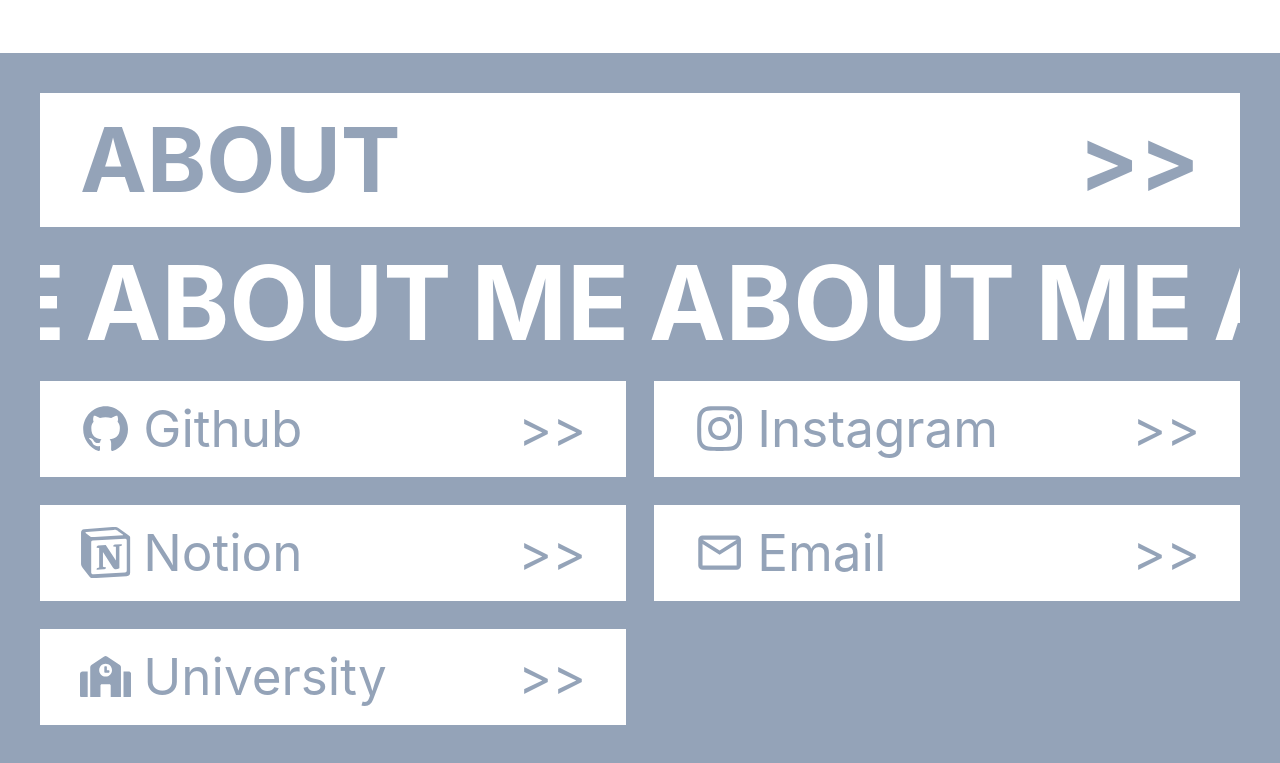
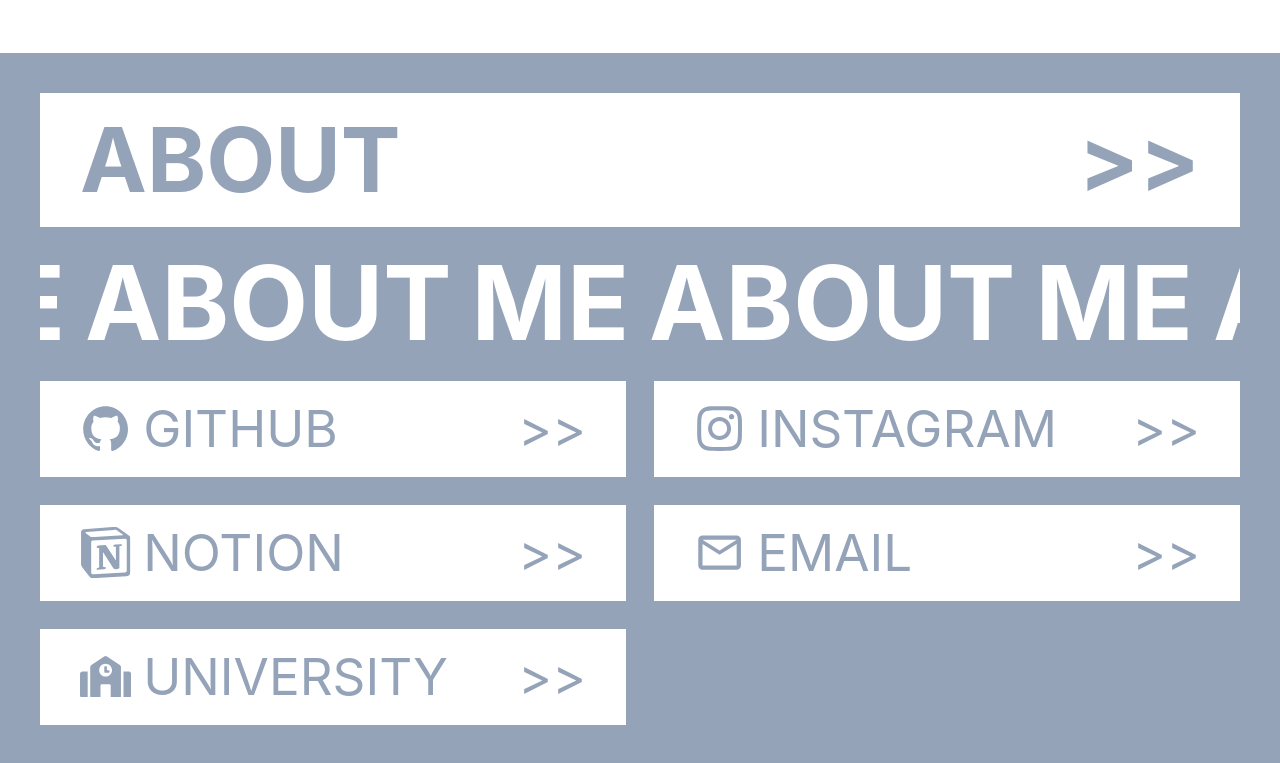
Before and after one commit to yunchan312/profile_renewal, a React (Create React App) app: page / in a window 1280 px wide. Shown: the part 1536-2299 px from the top of the page. Built offline with nearby package versions, Linux system fonts and the light colour scheme.

Commit message:
feat: about page modal

```diff
--- a/package.json
+++ b/package.json
@@ -9,8 +9,11 @@
     "react": "^18.2.0",
     "react-dom": "^18.2.0",
     "react-icons": "^5.0.1",
+    "react-modal": "^3.16.1",
     "react-router-dom": "^6.21.3",
     "react-scripts": "5.0.1",
+    "react-spinners": "^0.13.8",
+    "recoil": "^0.7.7",
     "web-vitals": "^2.1.0"
   },
   "scripts": {
--- a/src/Components/Card.js
+++ b/src/Components/Card.js
@@ -1,6 +1,22 @@
-export default function Card({ Icon, title }) {
+import { useRecoilState, useRecoilValue } from "recoil";
+import { ModalContents, ModalState } from "../atom";
+
+export default function Card({ Icon, title, content, detail }) {
+  const [isModal, setIsModal] = useRecoilState(ModalState);
+  const [modalContet, setIsModalContent] = useRecoilState(ModalContents);
+
   return (
-    <div className="bg-white w-full py-3 px-10 h-24 flex justify-between items-center hover:cursor-pointer hover:scale-[1.01]">
+    <div
+      className="bg-white w-full py-3 px-10 h-24 flex justify-between items-center hover:cursor-pointer hover:scale-[1.01]"
+      onClick={() => {
+        setIsModalContent({
+          title: title,
+          content: content,
+          detail: detail,
+        });
+        setIsModal((prev) => !prev);
+      }}
+    >
       <div className="flex items-center gap-3">
         <div className="text-[4vw]">{Icon}</div>
         <div className="text-[4vw]">{title}</div>
--- a/src/Components/Info.js
+++ b/src/Components/Info.js
@@ -5,21 +5,57 @@ import { MdOutlineEmail } from "react-icons/md";
 import { FaSchool } from "react-icons/fa";
 import { SiNotion } from "react-icons/si";
 import TextSlider from "./TextSlider";
+import { Link } from "react-router-dom";
+import CustomModal from "./Modal";
+import { useRecoilState } from "recoil";
+import { ModalContents, ModalState } from "../atom";
+import { ClimbingBoxLoader } from "react-spinners";
 
 export default function Info() {
+  const [isModal, setIsModal] = useRecoilState(ModalState);
+
   return (
     <div className="bg-slate-400 py-10 px-10 min-h-[90vh]">
+      {isModal ? <CustomModal /> : null}
       <div className=" text-slate-400 font-bold md:text-[7vw] text-[10vw] px-10 flex bg-white justify-between">
         <div>ABOUT</div>
         <div>{`>>`}</div>
       </div>
       <TextSlider />
       <div className="w-full grid lg:grid-cols-2 grid-cols-1 items-center justify-around gap-7 text-slate-400">
-        <Card Icon={<IoLogoGithub />} title={"Github"} />
-        <Card Icon={<FaInstagram />} title={"Instagram"} />
-        <Card Icon={<SiNotion />} title={"Notion"} />
-        <Card Icon={<MdOutlineEmail />} title={"Email"} />
-        <Card Icon={<FaSchool />} title={"University"} />
+        <Link to="https://github.com/yunchan312">
+          <Card
+            Icon={<IoLogoGithub />}
+            title={"GITHUB"}
+            content={<ClimbingBoxLoader color="rgb(255 255 255)" />}
+          />
+        </Link>
+        <Link to="https://www.instagram.com/9uccichann/">
+          <Card
+            Icon={<FaInstagram />}
+            title={"INSTAGRAM"}
+            content={<ClimbingBoxLoader color="rgb(255 255 255)" size={5} />}
+          />
+        </Link>
+        <Link to="https://www.notion.so/HOME-061d51c247f34f74b3b3d68aa270011f">
+          <Card
+            Icon={<SiNotion />}
+            title={"NOTION"}
+            content={<ClimbingBoxLoader color="rgb(255 255 255)" />}
+          />
+        </Link>
+        <Card
+          Icon={<MdOutlineEmail />}
+          title={"EMAIL"}
+          content={"phenomenal312@naver.com"}
+          detail={"CONTACT_ME"}
+        />
+        <Card
+          Icon={<FaSchool />}
+          title={"UNIVERSITY"}
+          content={"HANKUK UNIVERSITY OF FOREIGN STUDIES"}
+          detail={"HUFS"}
+        />
       </div>
     </div>
   );
--- /dev/null
+++ b/src/Components/Modal.js
@@ -0,0 +1,31 @@
+import Modal from "react-modal";
+import { useRecoilState, useRecoilValue } from "recoil";
+import { ModalContents, ModalState } from "../atom";
+
+export default function CustomModal() {
+  const [isModal, setIsModal] = useRecoilState(ModalState);
+  const modalContent = useRecoilValue(ModalContents);
+
+  return (
+    <div
+      className="left-0 top-0 z-50 fixed bg-black bg-opacity-50 w-[99vw] h-[100vh] flex justify-center items-center"
+      onClick={() => setIsModal((prev) => !prev)}
+    >
+      <div className="bg-white w-[50%] h-[50%] flex flex-col items-center">
+        <div className="text-slate-400 text-left w-[90%] font-bold text-[3vw]">
+          #{modalContent.title}
+        </div>
+        <div className="bg-slate-400 p-10 w-[90%] h-[80%] text-white flex justify-center items-center">
+          <div className="gap-5 text-[3vw] text-white">
+            {modalContent.content}
+          </div>
+        </div>
+        {modalContent.detail ? (
+          <div className="text-right w-[90%] text-slate-400 font-bold text-[3vw]">
+            #{modalContent.detail}
+          </div>
+        ) : null}
+      </div>
+    </div>
+  );
+}
--- /dev/null
+++ b/src/atom.js
@@ -0,0 +1,16 @@
+import React from "react";
+import { atom } from "recoil";
+
+export const ModalState = atom({
+  key: "modalState",
+  default: false,
+});
+
+export const ModalContents = atom({
+  key: "modalContent",
+  default: {
+    title: "",
+    content: null,
+    detail: "",
+  },
+});
--- a/src/index.js
+++ b/src/index.js
@@ -4,14 +4,17 @@ import App from "./App";
 import "./index.css";
 import reportWebVitals from "./reportWebVitals";
 import { BrowserRouter } from "react-router-dom";
+import { RecoilRoot } from "recoil";
 
 const root = ReactDOM.createRoot(document.getElementById("root"));
 root.render(
-  <React.StrictMode>
-    <BrowserRouter>
-      <App />
-    </BrowserRouter>
-  </React.StrictMode>
+  <RecoilRoot>
+    <React.StrictMode>
+      <BrowserRouter>
+        <App />
+      </BrowserRouter>
+    </React.StrictMode>
+  </RecoilRoot>
 );
 
 // If you want to start measuring performance in your app, pass a function
```
Also changed, not shown: 1 other file (tests, documents, lock files or other folders).
